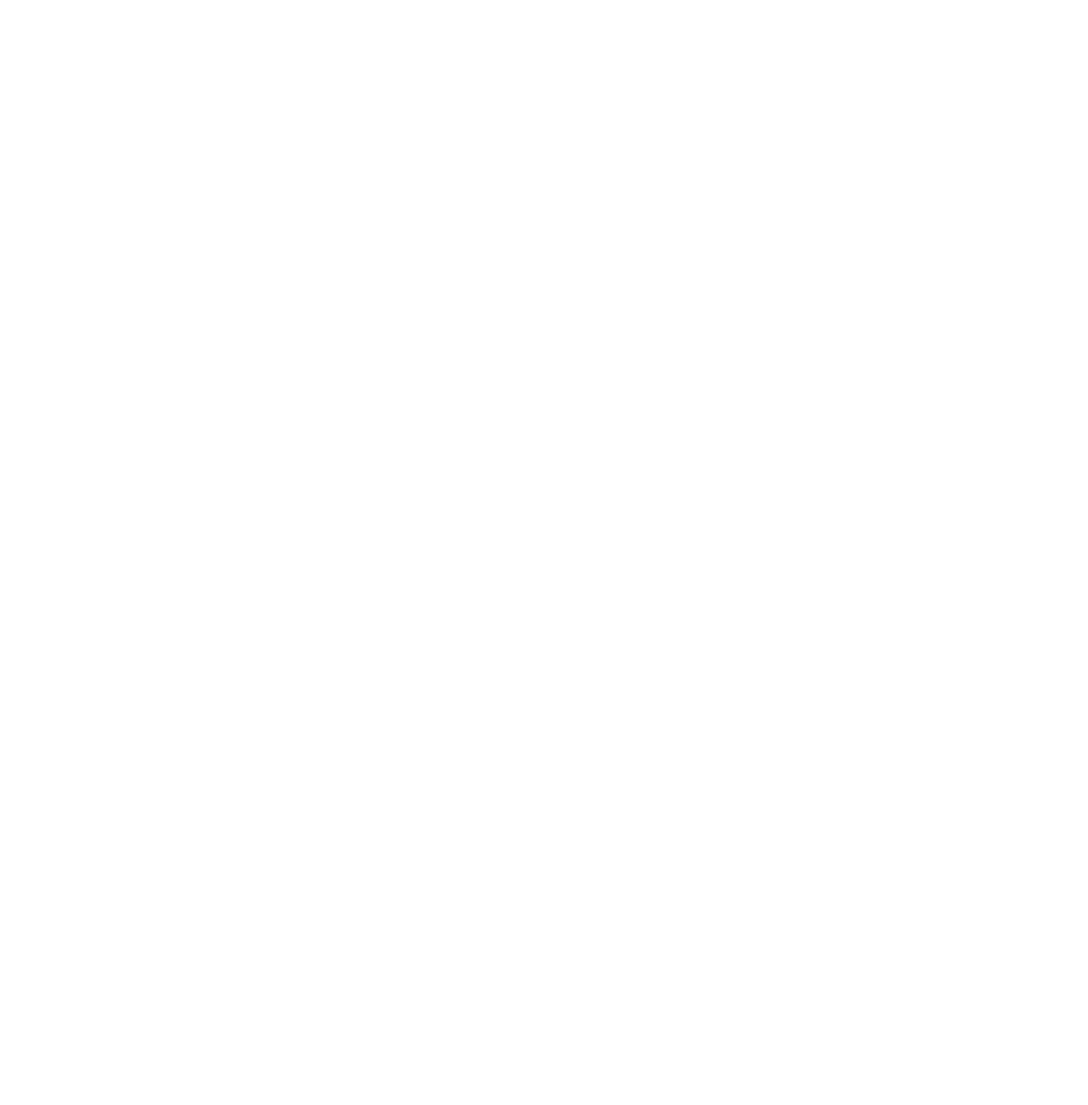
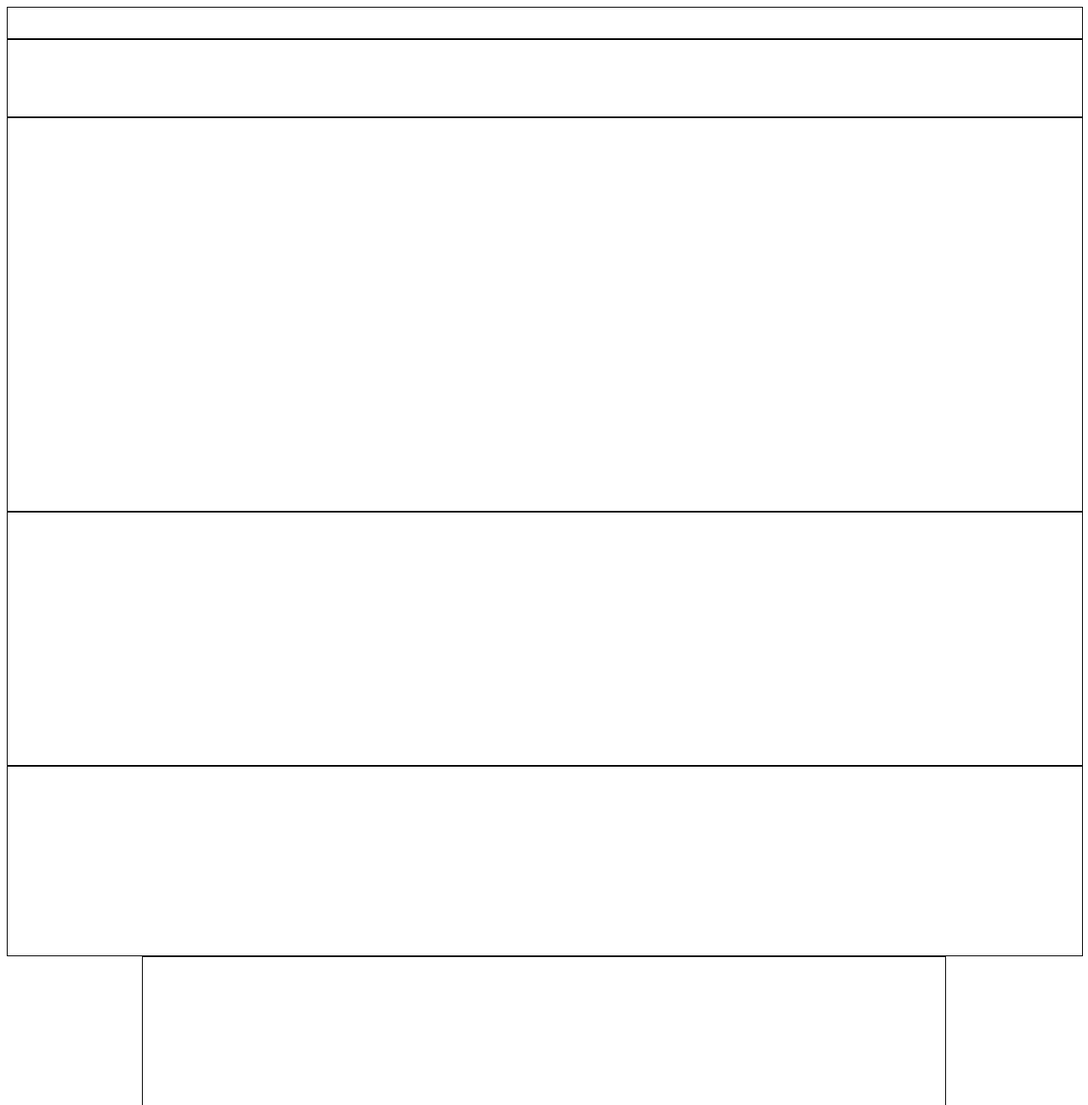
Before and after one commit to wangbin2015/WYEDU, a plain HTML site: page index.html in a window 1280 px wide. Shown: the top 1300 px of the page at 85% size. Before the commit the page ends 800 px from the top, so only its background shows below. Drawn offline with Linux system fonts and the light colour scheme.

Commit message:
Signed-off-by: wangbin2015 <wangbin2014@hotmail.com>

```diff
--- a/CSS/style.css
+++ b/CSS/style.css
@@ -0,0 +1,40 @@
+div{
+	padding: 0;
+	margin: 0;
+}
+#remind{
+	height: 36px;
+	width: 100%;
+	border: 1px solid;
+}
+.nav{
+	height: 90px;
+	width:100%;
+	border: 1px solid;
+}
+.scroll{
+	height: 462px;
+	width: 100%;
+	border: 1px solid;
+}
+.friendlink{
+	height: 297px;
+	width: 100%;
+	border: 1px solid;
+}
+#environment{
+	height: 222px;
+	width: 100%;
+	border: 1px solid;
+}
+#courses{
+	height: 1471px;
+	width: 74.75%;
+	margin: 0 auto;
+	border: 1px solid;
+}
+#footer{
+	height: 258px;
+	width: 100%;
+	border: 1px solid;
+}
--- a/index.html
+++ b/index.html
@@ -2,6 +2,9 @@
 <head>
 	<meta charset="utf-8">
 	<title>网易教育产品部</title>
+	<script src="JS/jquery-2.1.4.min.js"></script>
+	<script src="JS/main.js"></script>
+	<link rel="stylesheet" href="CSS/style.css">
 </head>
 <body>
 	<!--小黄条-->
@@ -12,7 +15,7 @@
 	<div id="banner">
 		<div class="nav"></div>
 		<div class="scroll"></div>
-		<div class="frirndlink"></div>
+		<div class="friendlink"></div>
 	</div>
 	<!--工作环境-->
 	<div id="environment">
@@ -31,5 +34,7 @@
 	</div>
 </body>
 <foot>
+	<div id="footer">
 
+	</div>
 </foot>
```
